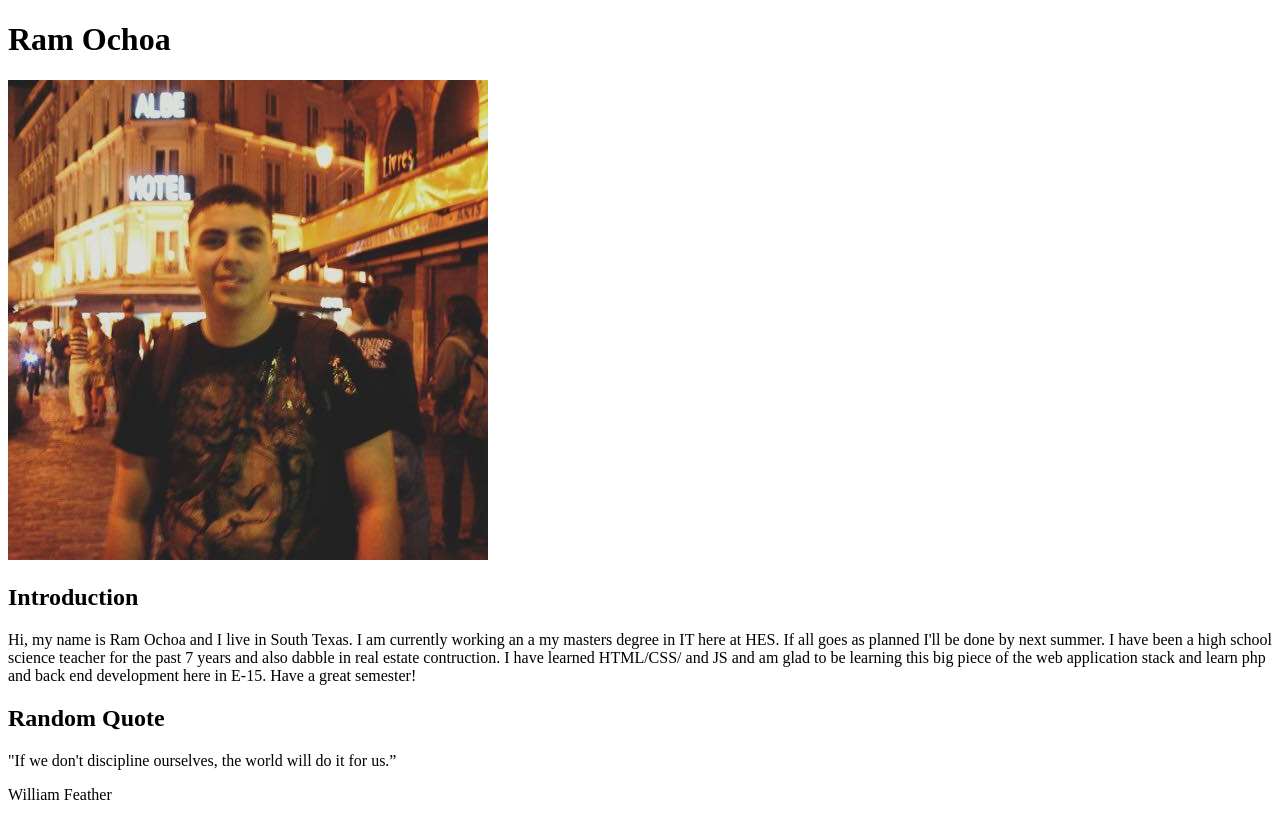
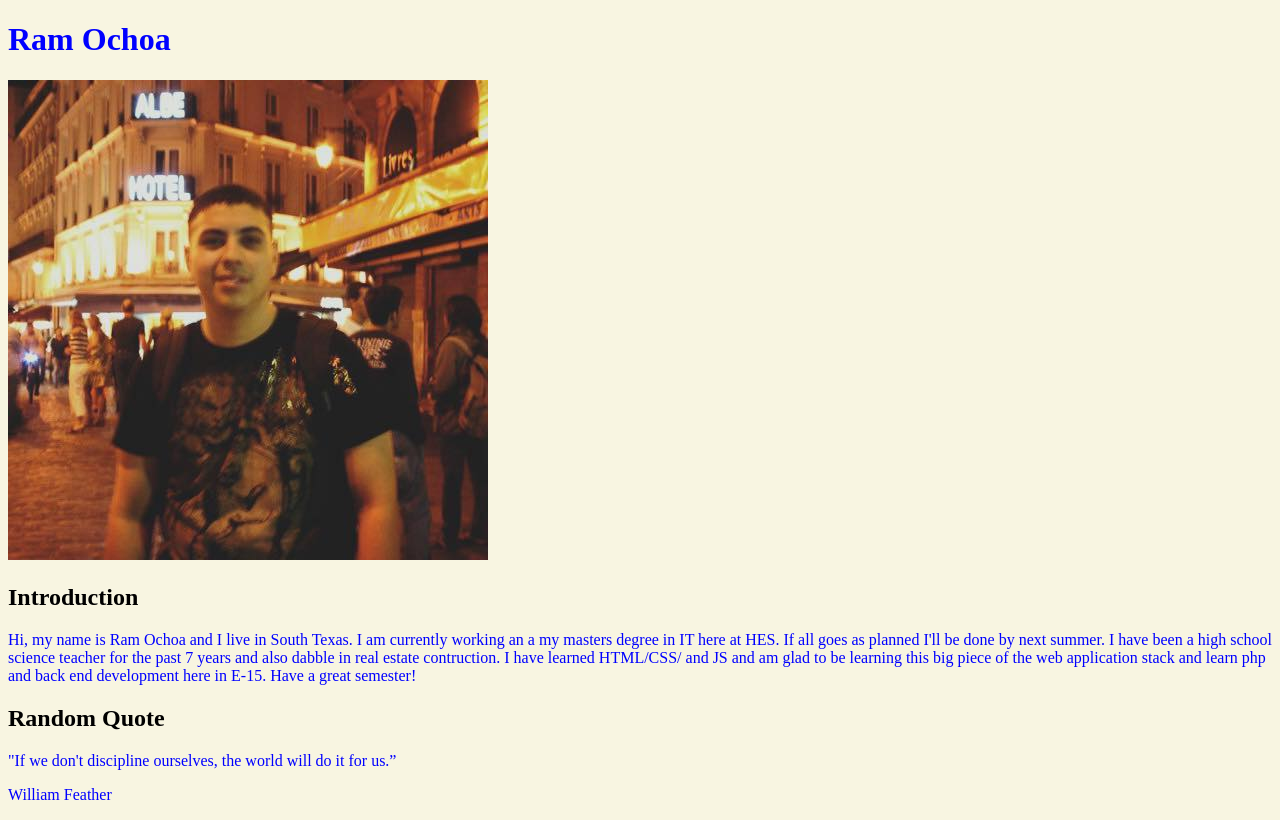
Before and after one commit to ramochoahes/a1, a PHP site: page / in a window 1280 px wide. Run offline with PHP 8.4, Linux system fonts and the light colour scheme.

Commit message:
added CSS

```diff
--- a/index.php
+++ b/index.php
@@ -8,6 +8,7 @@ list($rndquote, $author) = explode('-', $quote);
 <!DOCTYPE html>
 <html lang="en">
 <head>
+	<link rel="stylesheet" href="styles.css">
 
 	<meta charset="UTF-8">
 
--- /dev/null
+++ b/styles.css
@@ -0,0 +1,9 @@
+body {
+    background-color: #F8F5E1;
+}
+h1 {
+    color: blue;
+}
+p {
+    color: blue;
+}
```
